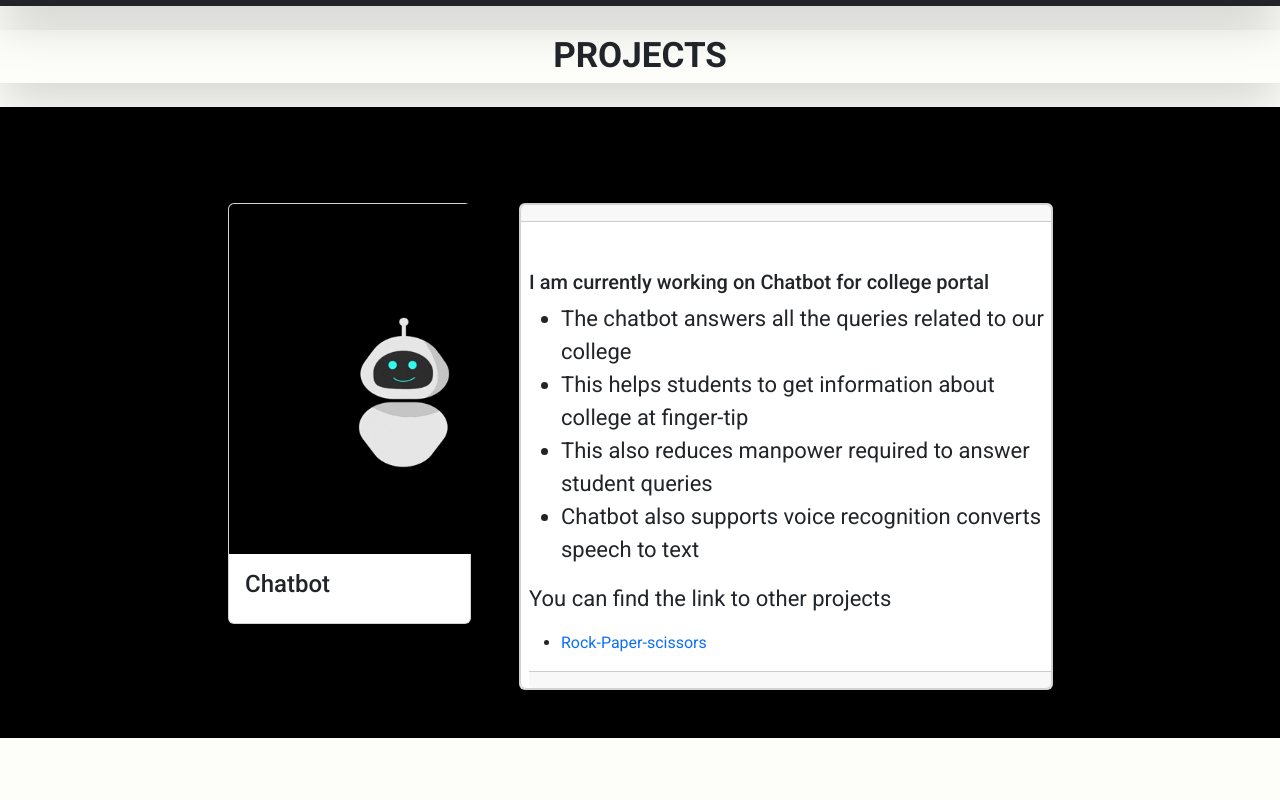
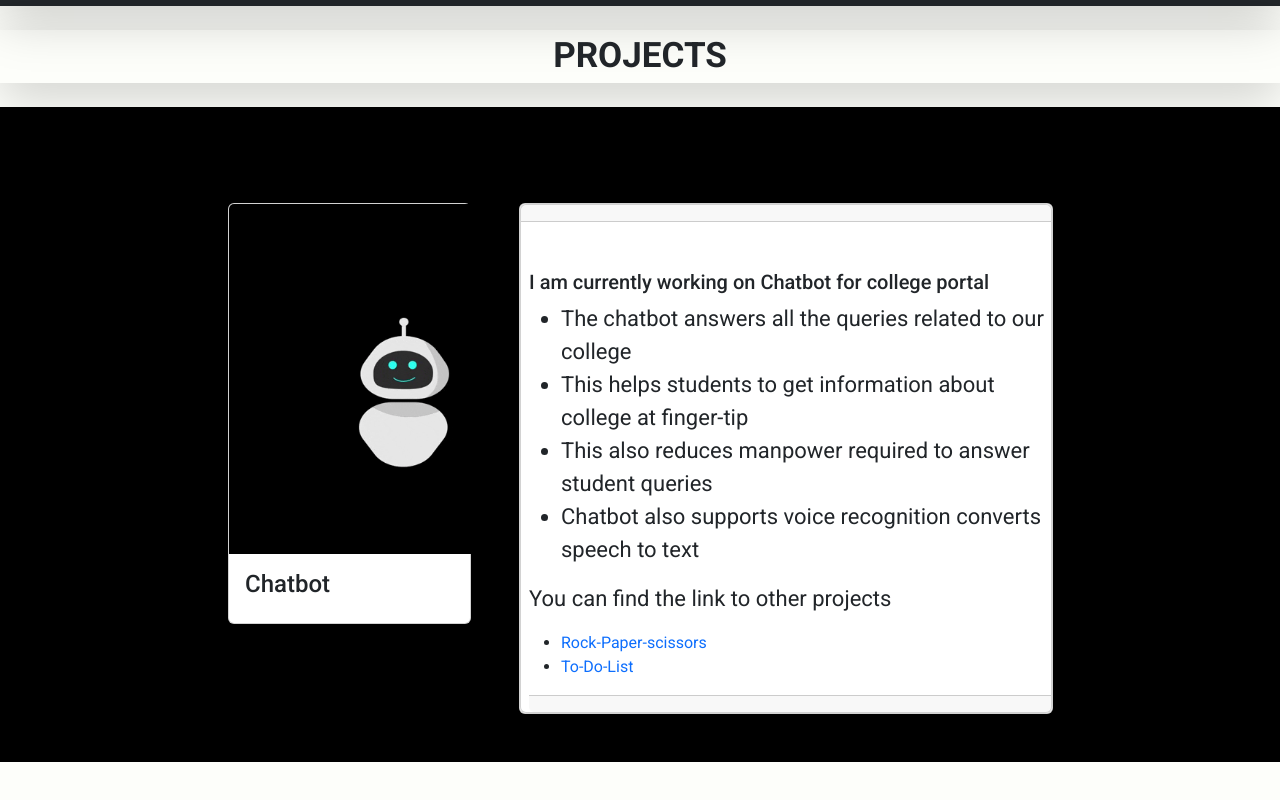
Before and after one commit to Nagarjunatr/ProfileWeb, a plain HTML site: page index.html in a window 1280 px wide. Shown: the part 2079-2879 px from the top of the page. Drawn offline with nearby package versions, Linux system fonts and the light colour scheme.

Commit message:
Update index.html

```diff
--- a/index.html
+++ b/index.html
@@ -316,6 +316,7 @@
             <a href="https://resilient-queijadas-e3fb4d.netlify.app" target="_blank" style="text-decoration:none;">Rock-Paper-scissors </a>
           </li>
 
+          <li><a href="https://app.netlify.com/sites/lucky-churros-b652a8" target="_blank" style="text-decoration:none;">To-Do-List</a></li>
         </ul>
         <div class=" card-footer"></div>
       </div>
```
